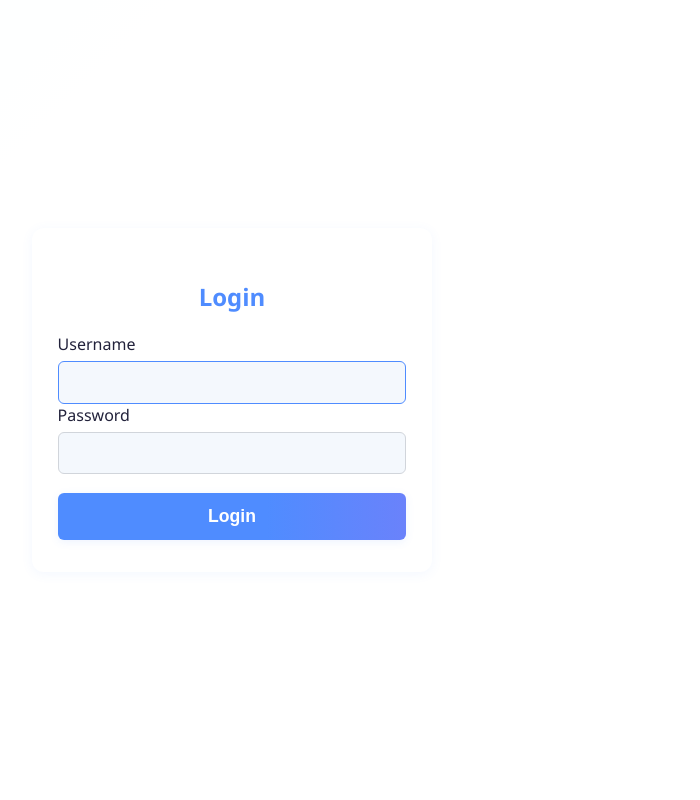
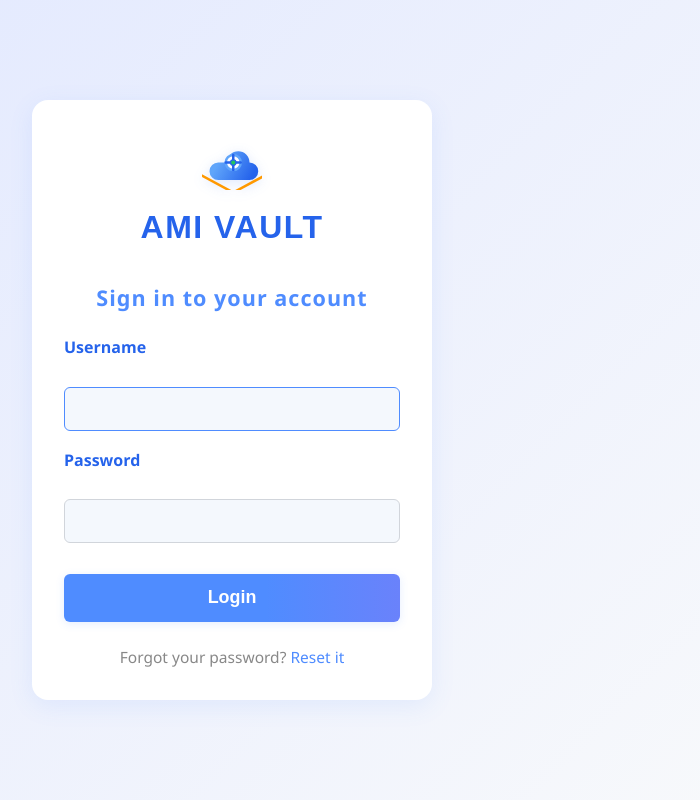
Before and after one commit to s3csys/amivault, a Flask app: page /login in a window 1280 px wide. Shown: the whole page, without its empty margins (408-1108 px from the left). Run offline with Flask 3, Linux system fonts and the light colour scheme; some libraries are stand-ins or nearby versions.

```diff
--- a/templates/login.html
+++ b/templates/login.html
@@ -1,12 +1,116 @@
 <!DOCTYPE html>
 <html lang="en">
 <head>
-  <meta charset="UTF-8">
-  <title>Login - Your App</title>
-  <meta name="viewport" content="width=device-width,initial-scale=1">
-  <link rel="stylesheet" href="{{ url_for('static', filename='style.css') }}">
+  <meta charset="UTF-8" />
+  <title>Ami Vault Login</title>
+  <meta name="viewport" content="width=device-width, initial-scale=1" />
+  <link rel="stylesheet" href="{{ url_for('static', filename='style.css') }}" />
   <style>
-    /* SweetAlert2 customizations for professional style */
+    body, html {
+      margin: 0; padding: 0; min-height: 100vh;
+      font-family: 'Segoe UI', Tahoma, Geneva, Verdana, sans-serif;
+      background: linear-gradient(135deg, #e0e7ff 0%, #f9fafb 100%);
+      color: #22223b;
+      display: flex; flex-direction: column; min-height: 100vh;
+    }
+    main {
+      flex-grow: 1;
+      display: flex;
+      justify-content: center;
+      align-items: center;
+      padding: 1rem;
+    }
+    .login-card {
+      background: #fff;
+      border-radius: 16px;
+      box-shadow: 0 6px 24px rgba(79,140,255,0.10);
+      max-width: 400px;
+      width: 100%;
+      padding: 2.5rem 2rem 2rem 2rem;
+      box-sizing: border-box;
+      display: flex;
+      flex-direction: column;
+      align-items: center;
+    }
+    .logo-container {
+      width: 60px; height: 50px;
+      filter: drop-shadow(0 2px 6px rgba(37,99,235,0.15));
+      margin-bottom: 1.2rem;
+      transition: transform 0.2s ease-in-out;
+      display: flex; justify-content: center; align-items: center;
+    }
+    .logo-container:hover {
+      transform: scale(1.05);
+    }
+    .logo-heading {
+      font-family: 'Montserrat', sans-serif;
+      font-weight: 700;
+      font-size: 2rem;
+      color: #2563eb;
+      letter-spacing: 1.5px;
+      margin: 0 0 1.2rem 0;
+      text-transform: uppercase;
+      text-align: center;
+      user-select: none;
+    }
+    .login-card h2 {
+      color: #4f8cff;
+      margin-bottom: 1.5rem;
+      font-size: 1.35rem;
+      font-weight: 700;
+      letter-spacing: 1px;
+      text-align: center;
+    }
+    form {
+      width: 100%;
+      display: flex;
+      flex-direction: column;
+      gap: 1.1rem;
+    }
+    label {
+      font-weight: 600;
+      color: #2563eb;
+      margin-bottom: 0.3rem;
+      display: block;
+    }
+    input[type="text"], input[type="password"] {
+      width: 100%;
+      padding: 0.75rem 1rem;
+      border: 1.5px solid #d1d5db;
+      border-radius: 6px;
+      background: #f4f8fd;
+      font-size: 1rem;
+      transition: border-color 0.2s ease;
+      box-sizing: border-box;
+    }
+    input[type="text"]:focus, input[type="password"]:focus {
+      border-color: #4f8cff;
+      outline: none;
+    }
+    button {
+      background: linear-gradient(90deg, #4f8cff 60%, #6a82fb 100%);
+      border: none;
+      padding: 0.85rem;
+      color: #fff;
+      font-size: 1.12rem;
+      font-weight: 700;
+      border-radius: 6px;
+      cursor: pointer;
+      box-shadow: 0 2px 8px rgba(79,140,255,0.15);
+      transition: background 0.25s ease;
+      margin-top: 0.8rem;
+    }
+    button:hover, button:focus {
+      background: linear-gradient(90deg, #6a82fb 60%, #4f8cff 100%);
+      outline: none;
+    }
+    .login-footer {
+      margin-top: 1.5rem;
+      text-align: center;
+      color: #888;
+      font-size: 0.97rem;
+    }
+    /* SweetAlert2 input styling */
     .swal2-popup {
       border-radius: 12px !important;
       font-family: 'Segoe UI', Tahoma, Geneva, Verdana, sans-serif;
@@ -23,7 +127,7 @@
       font-size: 1.1rem !important;
       box-shadow: 0 2px 8px rgba(79,140,255,0.10) !important;
     }
-    .swal2-confirm:focus, .swal2-confirm:hover {
+    .swal2-confirm:hover, .swal2-confirm:focus {
       background: linear-gradient(90deg, #6a82fb 60%, #4f8cff 100%) !important;
     }
     .swal2-input, #swal2faCode {
@@ -43,37 +147,62 @@
     .swal2-html-container p {
       color: #888 !important;
     }
-    /* Hide SweetAlert2's default input if present */
     #swal2-input {
       display: none !important;
+    }
+    @media (max-width: 480px) {
+      .login-card {
+        padding: 2rem 0.7rem;
+      }
+      .logo-heading {
+        font-size: 1.25rem;
+      }
     }
   </style>
 </head>
 <body>
-  <div class="container" style="justify-content:center;align-items:center;min-height:100vh;">
-    <div class="content" style="max-width:400px;margin:2rem auto;">
-      <h2 style="text-align:center;color:#4f8cff;">Login</h2>
-      <form id="loginForm" method="POST" autocomplete="off">
+  <main>
+    <section class="login-card" role="main" aria-label="Login form">
+      <div class="logo-container" aria-hidden="true">
+        <!-- Inline SVG logo -->
+        <svg width="60" height="50" viewBox="10 20 42 40" fill="none" xmlns="http://www.w3.org/2000/svg" role="img" aria-label="AMI Snapshot Logo">
+          <polygon points="32 2 58 16 58 48 32 62 6 48 6 16" stroke="#FF9900" stroke-width="2" fill="none"/>
+          <defs>
+            <linearGradient id="cloudGradient" x1="20" y1="38" x2="45" y2="52" gradientUnits="userSpaceOnUse">
+              <stop stop-color="#60a5fa"/>
+              <stop offset="1" stop-color="#2563EB"/>
+            </linearGradient>
+          </defs>
+          <path fill="url(#cloudGradient)" d="M45 38a9 9 0 0 0-18 0H20a7 7 0 0 0 0 14h25a7 7 0 0 0 0-14h-0z"/>
+          <circle cx="32" cy="38" r="6" fill="#fff" stroke="#60a5fa" stroke-width="2"/>
+          <path d="M32 32v12M26 38h12" stroke="#2563EB" stroke-width="2" stroke-linecap="round"/>
+          <circle cx="32" cy="38" r="2.2" fill="#22c55e" stroke="#2563EB" stroke-width="1"/>
+        </svg>
+      </div>
+      <div class="logo-heading">Ami Vault</div>
+      <h2>Sign in to your account</h2>
+      <form id="loginForm" method="POST" autocomplete="off" novalidate>
         <label for="username">Username</label>
-        <input type="text" id="username" name="username" required autofocus>
+        <input type="text" id="username" name="username" autocomplete="username" required autofocus />
         <label for="password">Password</label>
-        <input type="password" id="password" name="password" required>
+        <input type="password" id="password" name="password" autocomplete="current-password" required />
         <button type="submit">Login</button>
       </form>
-    </div>
-  </div>
-
+      <div class="login-footer">
+        Forgot your password? <a href="#" style="color:#4f8cff;text-decoration:none;">Reset it</a>
+      </div>
+    </section>
+  </main>
   <script src="https://cdn.jsdelivr.net/npm/sweetalert2@11"></script>
   <script>
-    // Reset SweetAlert2 defaults to avoid inherited input fields from mixins/wrappers[6]
     if (Swal.resetDefaults) Swal.resetDefaults();
 
-    document.getElementById('loginForm').addEventListener('submit', function(e) {
+    document.getElementById('loginForm').addEventListener('submit', function (e) {
       e.preventDefault();
       const formData = new FormData(this);
       fetch('{{ url_for("login") }}', {
         method: 'POST',
-        headers: {'X-Requested-With': 'XMLHttpRequest'},
+        headers: { 'X-Requested-With': 'XMLHttpRequest' },
         body: formData
       })
       .then(response => response.json())
@@ -95,13 +224,12 @@
     function show2FAPopup(message) {
       Swal.fire({
         title: 'Enter 2FA Code',
-        // No 'input' property used here!
         html: `
-          <input type="text" id="swal2faCode" class="swal2-input" placeholder="123456" maxlength="6" pattern="\\d{6}" inputmode="numeric" autocomplete="one-time-code" autofocus>
-          <p style="font-size:0.95em;margin-top:1em;">
-            Open your authenticator app and enter the 6-digit code.
+          <input type="text" id="swal2faCode" class="swal2-input" placeholder="123456" maxlength="6" pattern="\\d{6}" inputmode="numeric" autocomplete="one-time-code" autofocus />
+          <p style="font-size:0.95em; margin-top:1em;">
+            Please enter the 6-digit verification code generated by your authenticator app.
           </p>
-          ${message ? `<div style="color:#dc2626;margin-top:1em;">${message}</div>` : ''}
+          ${message ? `<div style="color:#dc2626; margin-top:1em;">${message}</div>` : ''}
         `,
         confirmButtonText: 'Verify',
         showCancelButton: false,
@@ -114,11 +242,11 @@
           }
           return code;
         }
-      }).then((result) => {
+      }).then(result => {
         if (result.isConfirmed) {
           fetch('{{ url_for("login_2fa") }}', {
             method: 'POST',
-            headers: {'X-Requested-With': 'XMLHttpRequest', 'Content-Type': 'application/x-www-form-urlencoded'},
+            headers: { 'X-Requested-With': 'XMLHttpRequest', 'Content-Type': 'application/x-www-form-urlencoded' },
             body: 'code=' + encodeURIComponent(result.value)
           })
           .then(response => response.json())
```
